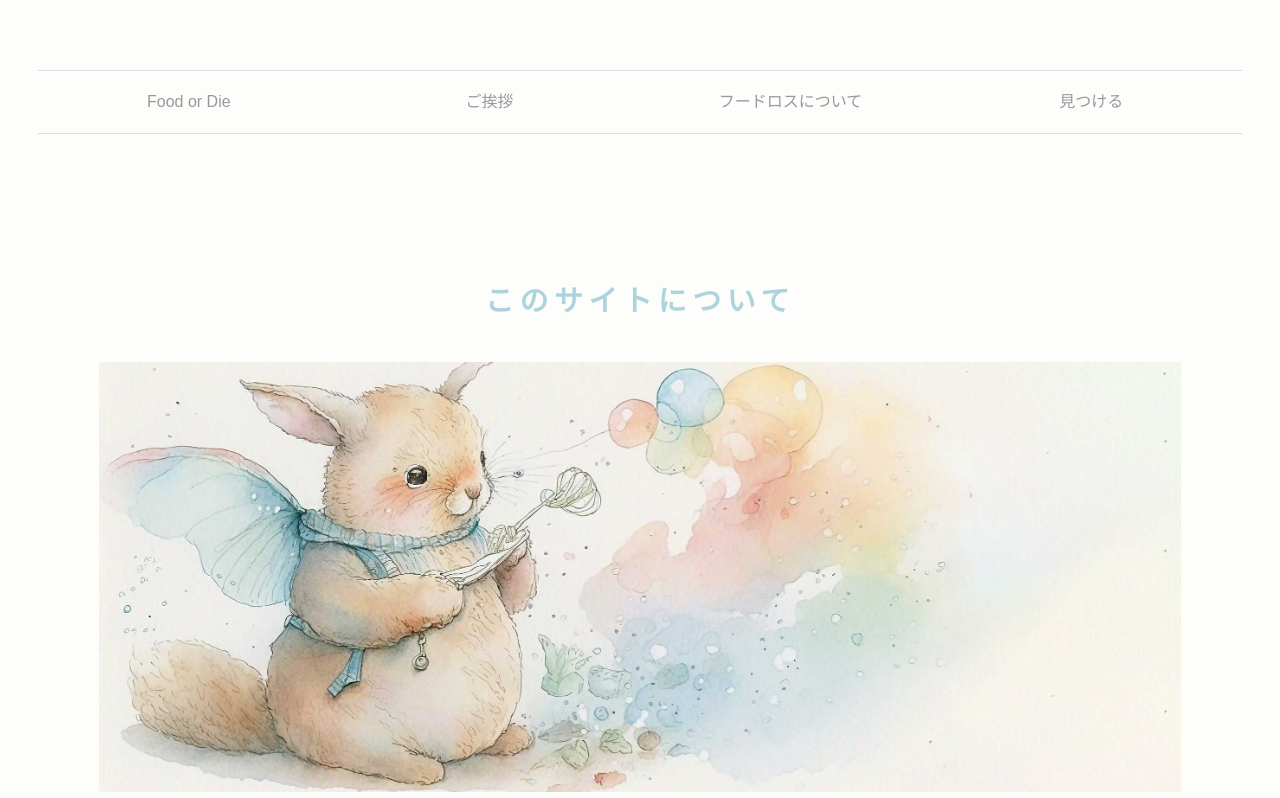
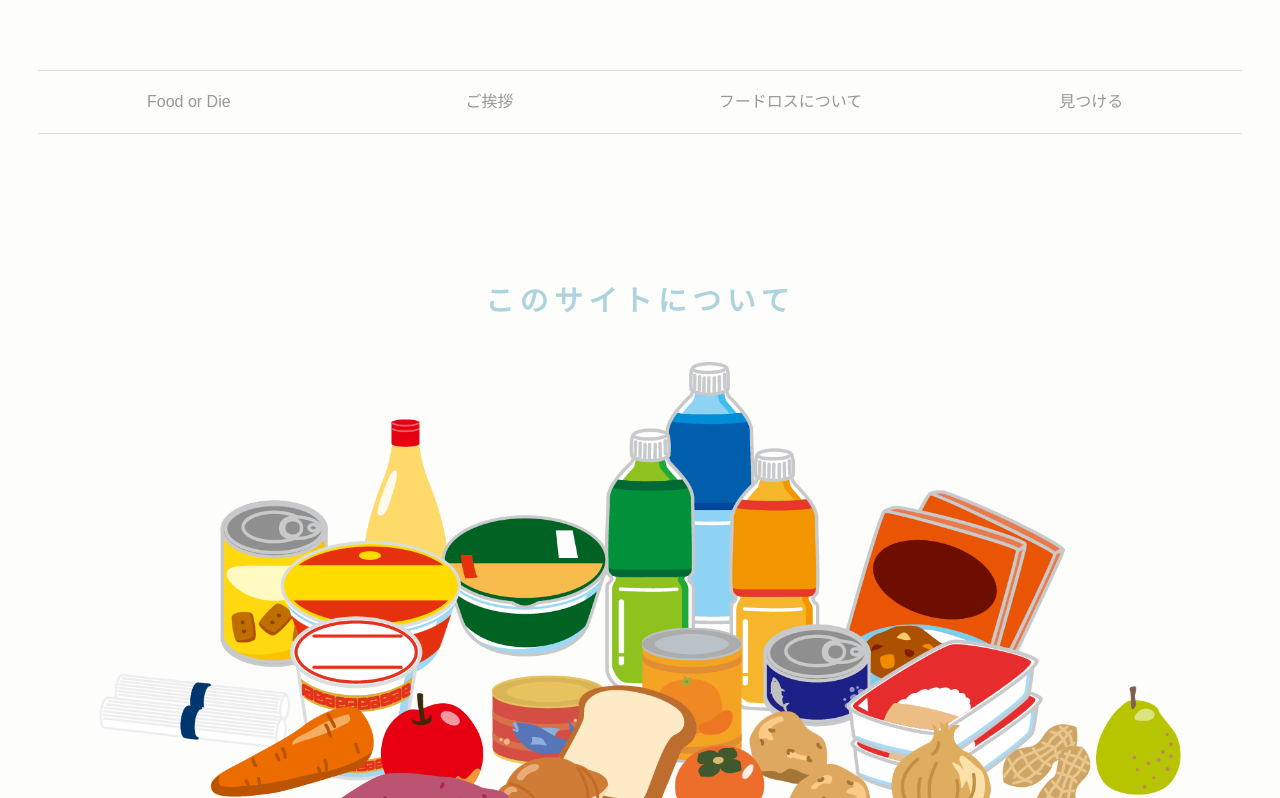
Before and after one commit to Gabaven2023/TeamH, a plain HTML site: page foodloss_greeting/greeting.html in a window 1280 px wide. Shown: the part 154-952 px from the top of the page. Drawn offline with nearby package versions, Linux system fonts and the light colour scheme.

Commit message:
画像の変更。

```diff
--- a/foodloss_greeting/greeting.html
+++ b/foodloss_greeting/greeting.html
@@ -36,7 +36,7 @@
 
 <h2>このサイトについて</h2>
 
-<div class="mb30"><img src="images/greeting.jpg" alt=""></div>
+<div class="mb30"><img src="images/foodlossimage.png" alt=""></div>
 
 <br>こんにちは。このサイトではスーパーやコンビニなどで売れ残っている様々な値引き商品を紹介しています。日本ではまだ食べられるのに捨てられてしまう食べ物「フードロス」の量は年間で約612万トンもあります。これは国民1人あたりに換算すると毎日お茶碗1杯分の食料を捨てていることになります。<br>
 
```
Also changed, not shown: foodloss_greeting/images/foodlossimage.png (added).
